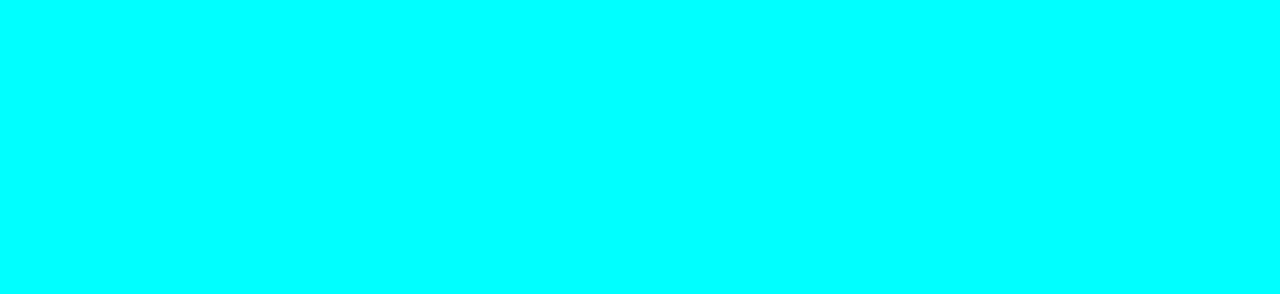
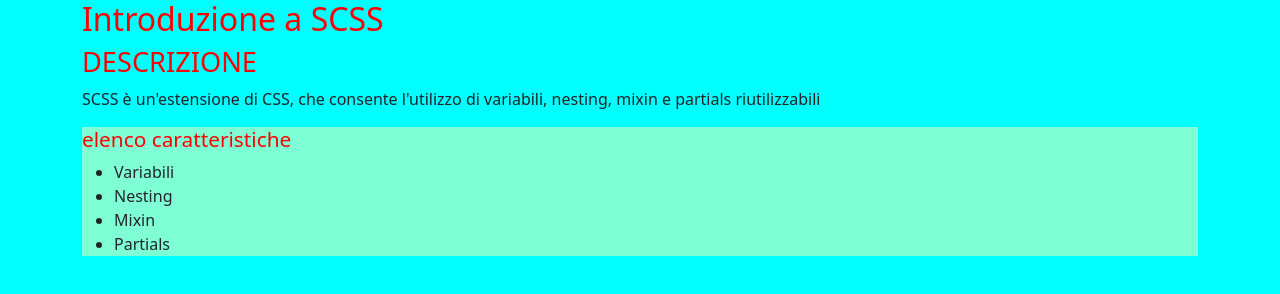
Before and after one commit to gianlucaciliberti/W6D3, a plain HTML site: page teoria/index.html in a window 1280 px wide. Drawn offline with nearby package versions, Linux system fonts and the light colour scheme.

Commit message:
partials

```diff
--- /dev/null
+++ b/teoria/assets/scss/partials/_boxMeasure.scss
@@ -0,0 +1 @@
+$boxSystem: flex;
--- /dev/null
+++ b/teoria/assets/scss/partials/_colors.scss
@@ -0,0 +1,2 @@
+$bgColor: cyan;
+$titleColor: red;
--- /dev/null
+++ b/teoria/assets/scss/partials/_fontSize.scss
@@ -0,0 +1,4 @@
+$baseSize: 16px;
+$titleSize: $baseSize * 2;
+$titleSection: $baseSize * 1.7;
+$titleArticle: $baseSize * 1.3;
--- a/teoria/assets/scss/style.scss
+++ b/teoria/assets/scss/style.scss
@@ -1,15 +1,60 @@
-$bgColor: cyan;
-$titleSize: 2.5rem;
-$boxSystem: flex;
+@use 'partials/colors' as myColors;
+@use 'partials/boxMeasure' as myBoxMeasures;
+@use 'partials/fontSize' as myFontSize;
 
 body {
-	background-color: $bgColor;
+	background-color: myColors.$bgColor;
 }
 
 h1 {
-	font-size: $titleSize;
+	font-size: myFontSize.$titleSize;
+	color: myColors.$titleColor;
 }
 
-.container {
-	display: $boxSystem;
+section h2,
+article h2 {
+	color: myColors.$titleColor;
 }
+
+section {
+	background-color: aqua;
+	h2 {
+		font-size: myFontSize.$titleSection;
+	}
+}
+
+article {
+	background-color: aquamarine;
+	h2 {
+		font-size: myFontSize.$titleArticle;
+	}
+}
+
+.btn {
+	padding: 8px 16px;
+	&:hover {
+		transform: translateY(-2px);
+	}
+	&.btn-large {
+		padding: 16px 32px;
+	}
+	&.disabled {
+		opacity: 0.5;
+	}
+}
+
+/* nesting errato, poco gestibile con specifictà altissima
+.page {
+	.container {
+		.row {
+			.col {
+				.card {
+					.title {
+						font-size: myFontSize.$titleSize;
+					}
+				}
+			}
+		}
+	}
+}
+*/
--- a/teoria/index.html
+++ b/teoria/index.html
@@ -1,4 +1,3 @@
-<!doctype html>
 <html lang="it">
 	<head>
 		<meta charset="UTF-8" />
@@ -13,6 +12,26 @@
 		<link rel="stylesheet" type="text/css" href="assets/css/style.css" />
 	</head>
 	<body>
+		<div class="container">
+			<h1>Introduzione a SCSS</h1>
+			<section>
+				<h2>DESCRIZIONE</h2>
+				<p>
+					SCSS è un'estensione di CSS, che consente l'utilizzo di
+					variabili, nesting, mixin e partials riutilizzabili
+				</p>
+				<article>
+					<h2>elenco caratteristiche</h2>
+					<ul>
+						<li>Variabili</li>
+						<li>Nesting</li>
+						<li>Mixin</li>
+						<li>Partials</li>
+					</ul>
+				</article>
+			</section>
+		</div>
+
 		<script
 			src="https://cdn.jsdelivr.net/npm/bootstrap@5.3.8/dist/js/bootstrap.bundle.min.js"
 			integrity="sha384-FKyoEForCGlyvwx9Hj09JcYn3nv7wiPVlz7YYwJrWVcXK/BmnVDxM+D2scQbITxI"
```
Also changed, not shown: teoria/assets/css/style.css, 1 other file.
